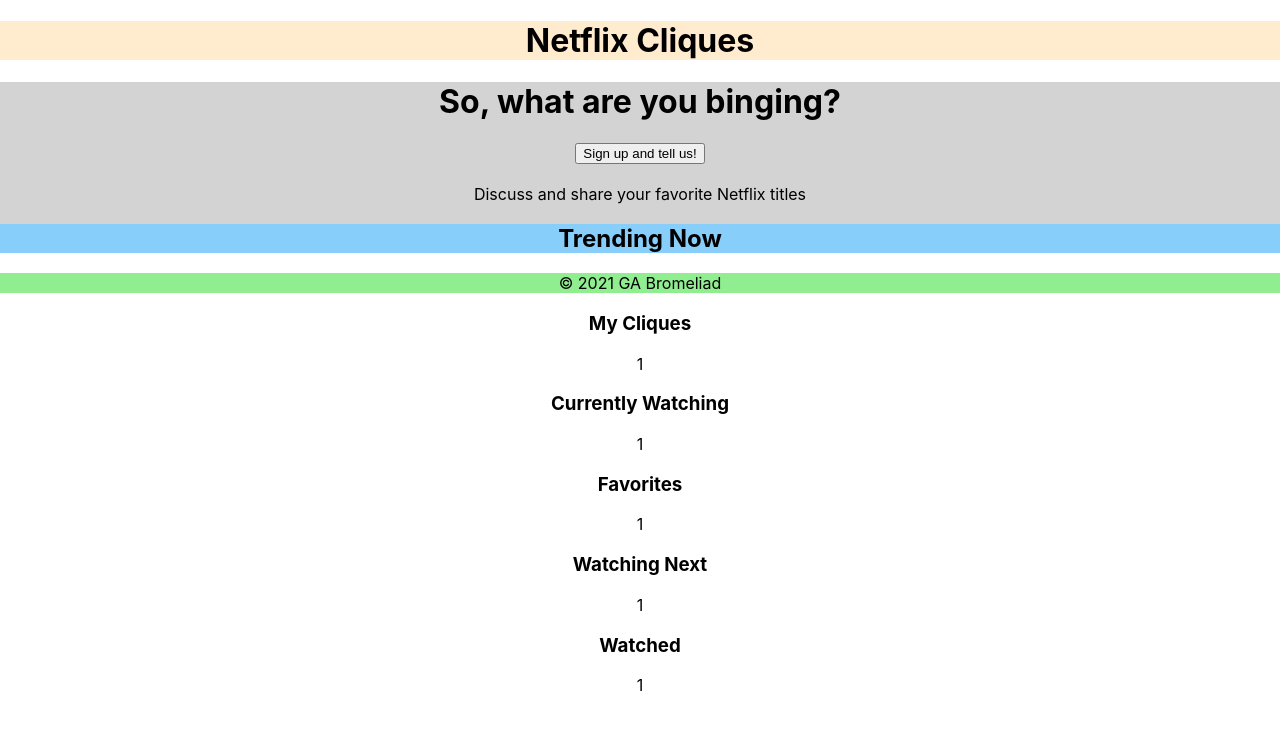
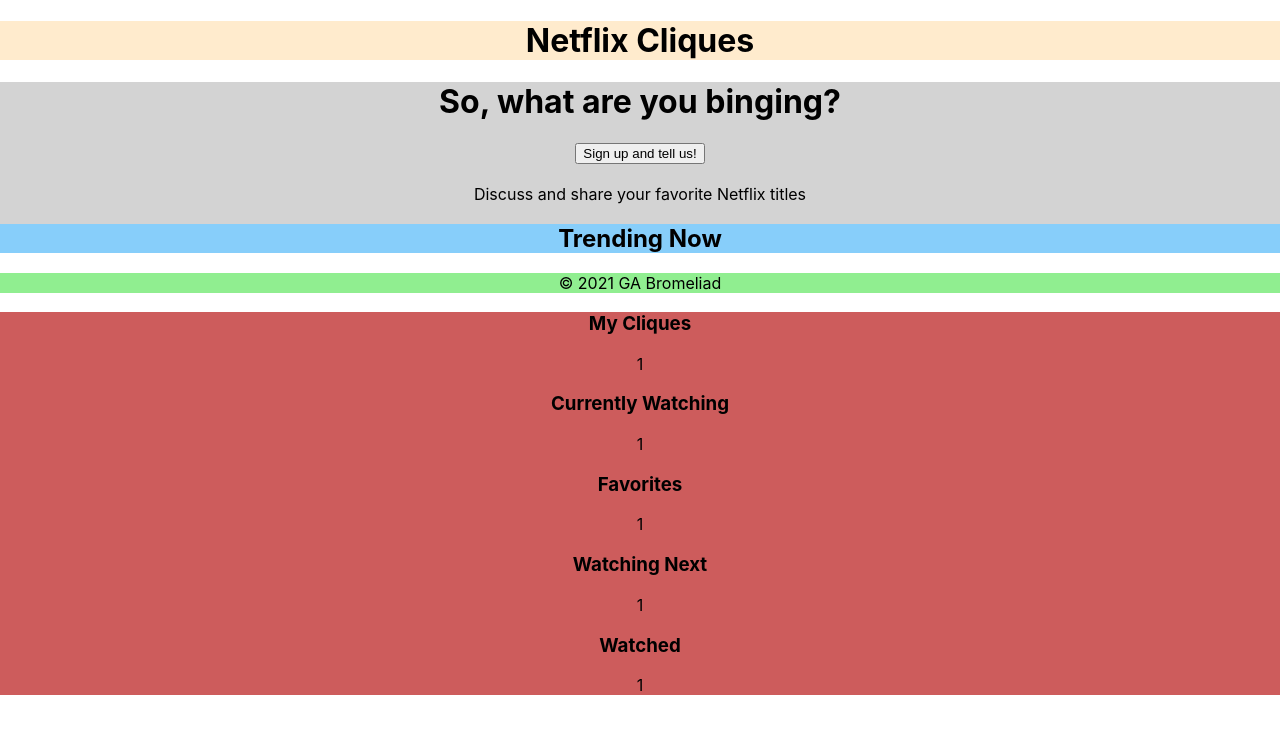
Before and after one commit to simeonadda/netflix-cliques-frontend, a React (Create React App) app in the folder netflix-cliques/: page / in a window 1280 px wide. Shown: the top 734 px of the page. Built offline with nearby package versions, Linux system fonts and the light colour scheme.

Commit message:
Dashboard red

```diff
--- a/netflix-cliques/src/Dashboard/Dashboard.js
+++ b/netflix-cliques/src/Dashboard/Dashboard.js
@@ -8,25 +8,25 @@
 function Dashboard() {
 
   return(
-    <div>
+    <div style={{backgroundColor: "indianred"}}>
       <div>
         <h3>My Cliques</h3>
         <MyCliques />
       </div>
       <div>
-      <h3>Currently Watching</h3>
+        <h3>Currently Watching</h3>
         <WatchingTitles />
       </div>
       <div>
-      <h3>Favorites</h3>
+        <h3>Favorites</h3>
         <FavoriteTitles />
       </div>
       <div>
-      <h3>Watching Next</h3>
+        <h3>Watching Next</h3>
         <QueuedTitles />
       </div>
       <div>
-      <h3>Watched</h3>
+        <h3>Watched</h3>
         <TitlesWatched />
       </div>
     </div>
```
